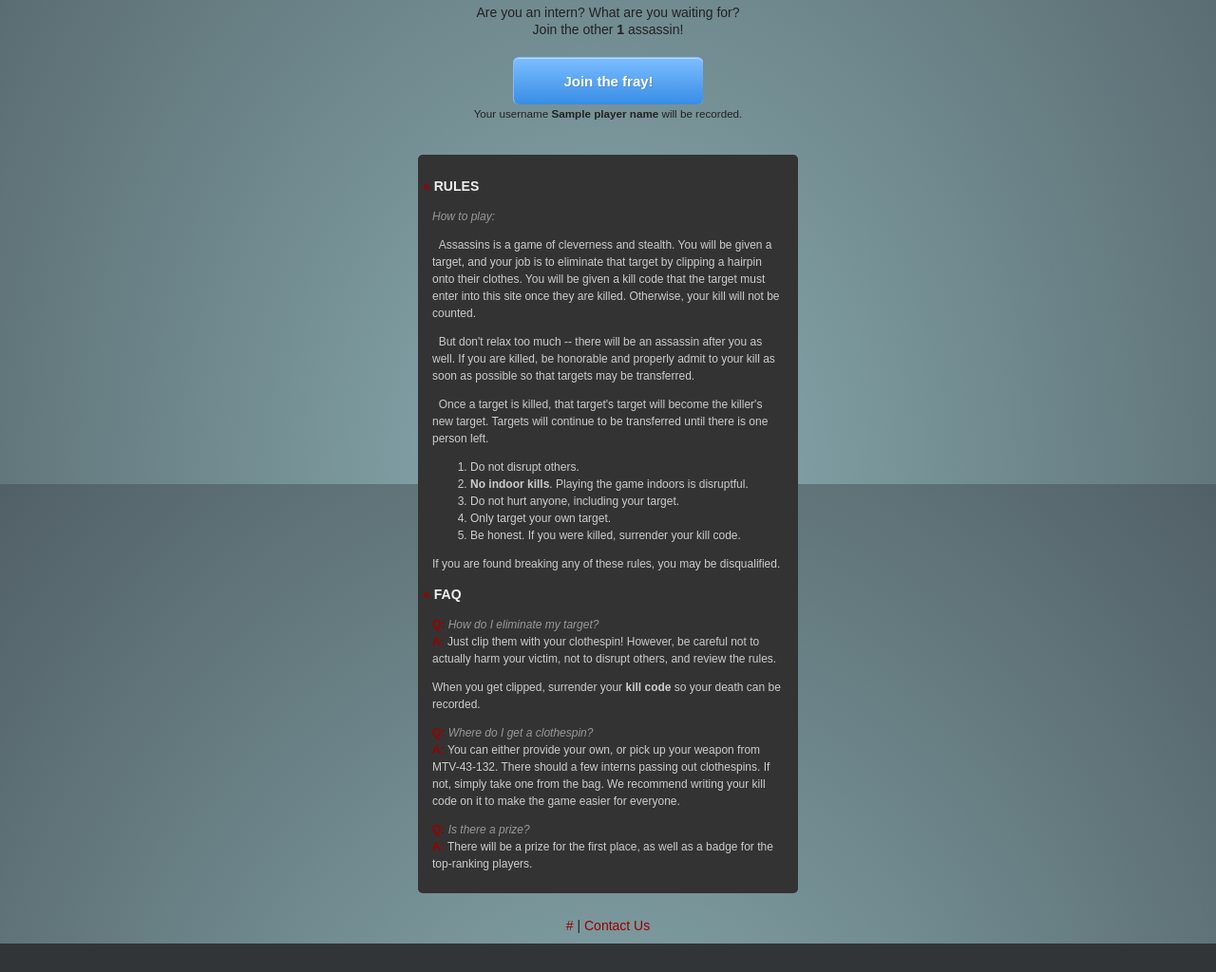
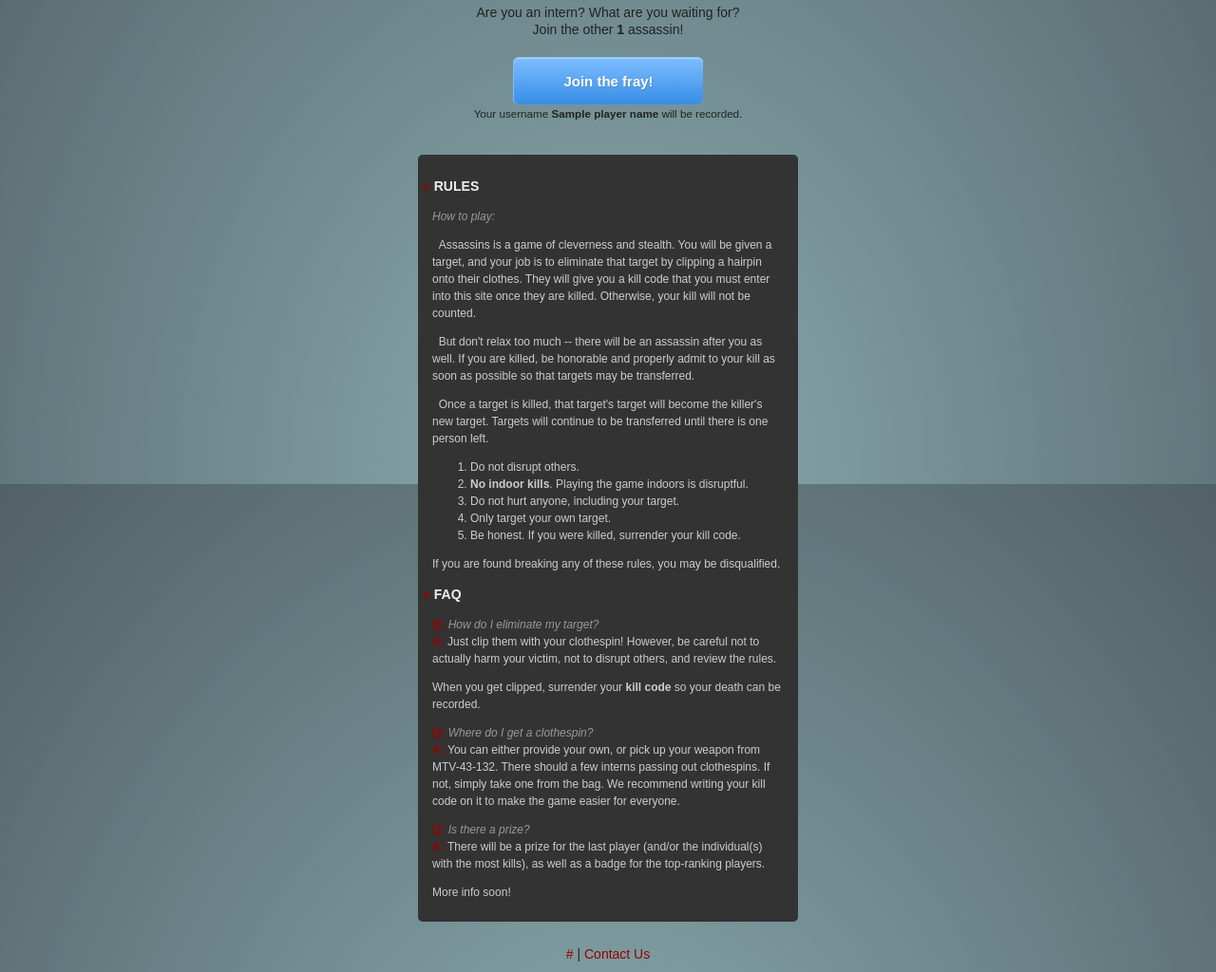
Before and after one commit to billycao/League-of-Shadows, a Django app: template templates/index.html in a window 1280 px wide. Shown: the part 290-1314 px from the top of the page at 95% size. Before the commit the page ends 1284 px from the top, so only its background shows below. Run offline with Django 3.2, Linux system fonts and the light colour scheme; the template is opened without the code that fills it: most values are stand-ins (such as "Sample title", 1, 10 or a date in 2020).

Commit message:
Rule/FAQ/Contact clarifications

```diff
--- a/templates/index.html
+++ b/templates/index.html
@@ -105,7 +105,7 @@
     <div id="rules" class="column">
         <i>How to play:</i>
         <p>&nbsp;&nbsp;Assassins is a game of cleverness and stealth. You will be given a target, and your job is to eliminate that target by
-        clipping a hairpin onto their clothes. You will be given a kill code that the target must enter into this site once they are killed.
+        clipping a hairpin onto their clothes. They will give you a kill code that you must enter into this site once they are killed.
         Otherwise, your kill will not be counted.</p>
         <p>&nbsp;&nbsp;But don't relax too much -- there will be an assassin after you as well. If you are killed, be honorable and properly admit to your kill as soon as possible so that targets may be transferred.</p>
         <p>&nbsp;&nbsp;Once a target is killed, that target's target will become the killer's new target. Targets will continue to be transferred until there is one person left.</p>
@@ -131,14 +131,15 @@
         </p>
         <p>
         <b>Q: </b><i>Is there a prize?</i><br />
-        <b>A: </b>There will be a prize for the first place, as well as a badge for the top-ranking players.
+        <b>A: </b>There will be a prize for the last player (and/or the individual(s) with the most kills), as well as a badge for the top-ranking players.<br />
+	<p>More info soon!</p>
         </p>
     </div>
 </div>
 
 <div id="footer">
     <a href="{{ url }}">{{ url_linktext }}</a> |
-    <a href="mailto:billycao+league@google.com,nsolichin+league@google.com,shiryehoshua+league@google.com?subject=[League of Interns]" target="_blank">
+    <a href="mailto:billycao+league@google.com,nsolichin+league@google.com,shiryehoshua+league@google.com,tinaroh+league@google.com?subject=[League of Interns]" target="_blank">
         Contact Us
     </a>
 </div>
```
